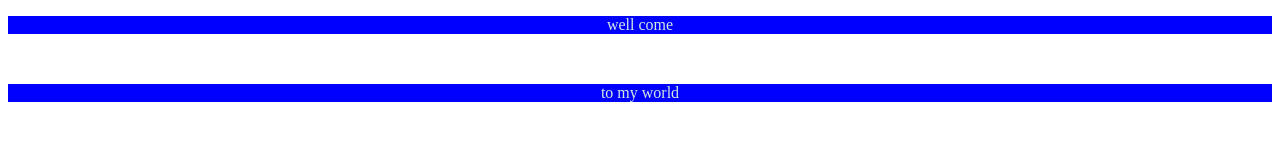
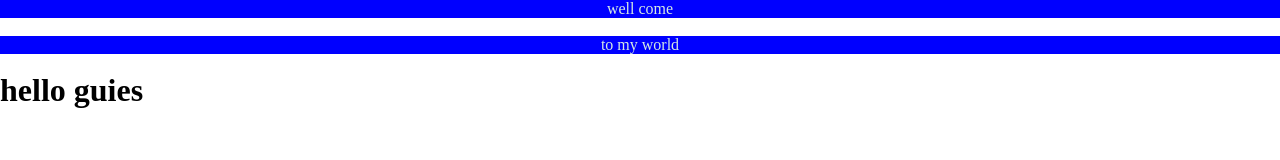
Before and after one commit to pandaswayam9833-prog/webpage, a plain HTML site: page index.html in a window 1280 px wide. Drawn offline with Linux system fonts and the light colour scheme.

Commit message:
style changrd

```diff
--- a/index.html
+++ b/index.html
@@ -10,5 +10,7 @@
     <p>well come</p>
     <br>
     <p>to my world</p>
+    <br>
+    <h1>hello guies</h1>
 </body>
 </html>
--- a/style.css
+++ b/style.css
@@ -1,3 +1,8 @@
+*{
+    margin: 0;
+    padding: 0;
+}
+
 p{
     background-color: blue;
     color: rgb(213, 233, 226);
```
